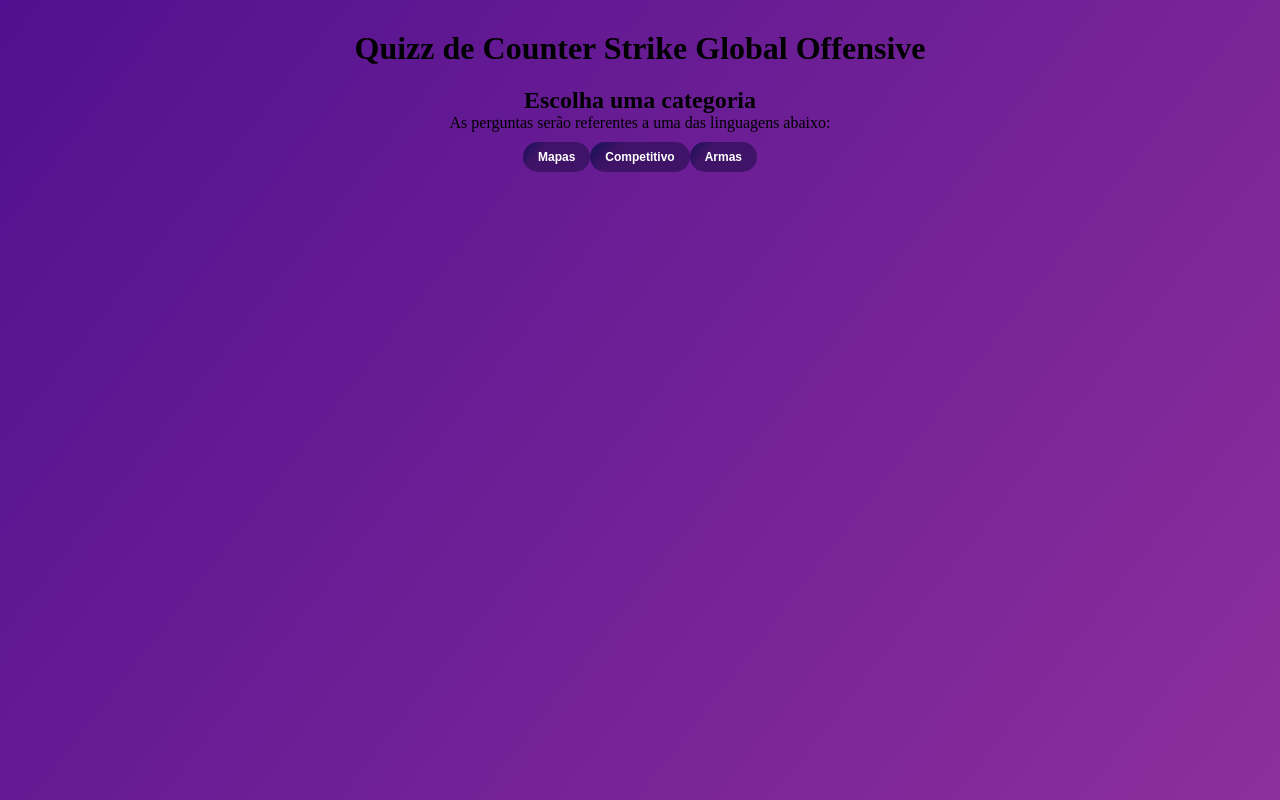
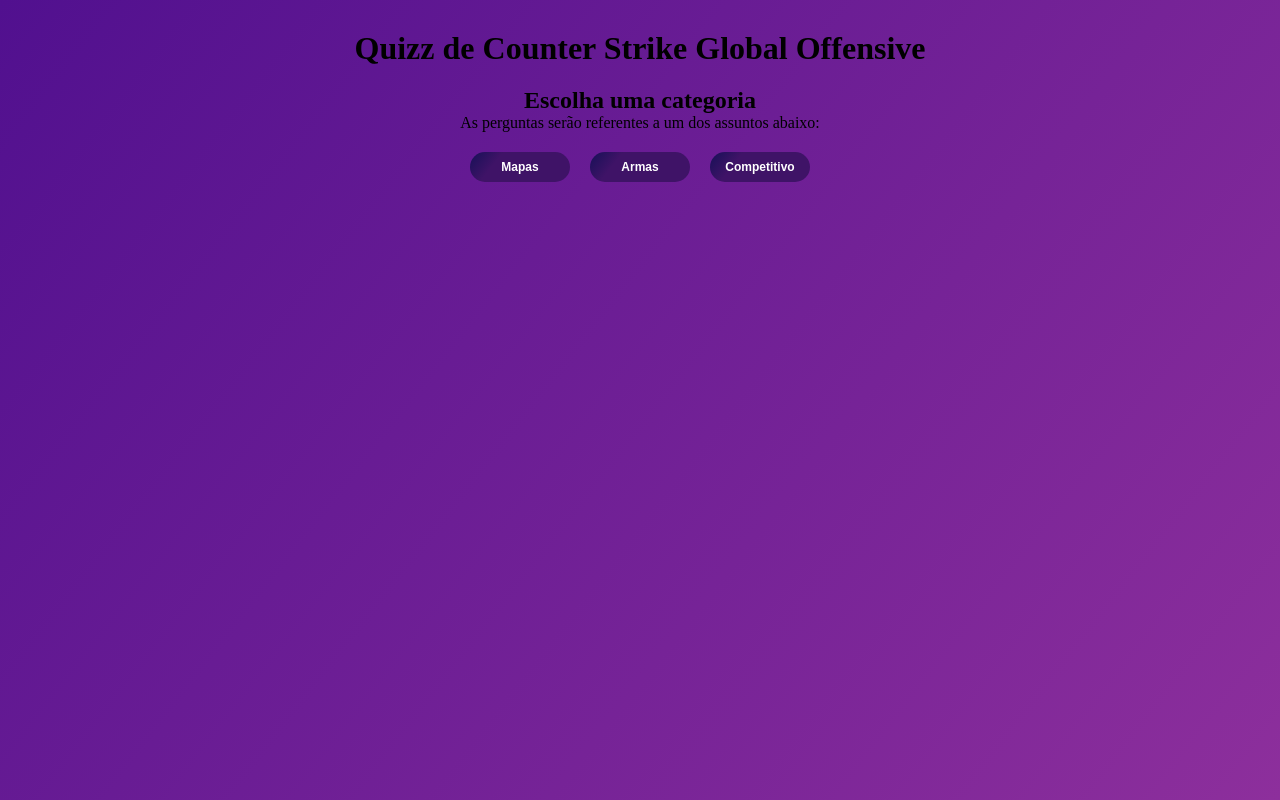
Before and after one commit to LukasLimalkl/quiz-react, a React (Vite) app: page / in a window 1280 px wide. Both pictures are taken after a click on the button "Iniciar". Built offline with nearby package versions, Linux system fonts and the light colour scheme.

Commit message:
making some styles changes

```diff
--- a/src/components/gameOver/index.jsx
+++ b/src/components/gameOver/index.jsx
@@ -8,14 +8,13 @@
 
     return (
         <Styled.Container>
-            <h2>Fim de Jogo!</h2>
-            <p>Pontuação: {quizState.score} </p>
+            <h2>Fim de jogo!</h2>
+            <p>Pontuação: {quizState.score}</p>
             <p>
-                Você acertou {quizState.score} de
-                {' ' + quizState.questions.length}
-                perguntas
+                Você acertou {quizState.score} de {quizState.questions.length}{' '}
+                perguntas.
             </p>
-            <img src={Fallen} alt="fim do quiz" />
+            <img src={Fallen} alt="fim do quiz" />{' '}
             <button onClick={() => dispatch({ type: 'NEW_GAME' })}>
                 Reiniciar
             </button>
--- a/src/components/option/index.jsx
+++ b/src/components/option/index.jsx
@@ -16,7 +16,7 @@
         ${quizState.answerSelected && option === answer ? 'correct' : ''} ${
                 quizState.answerSelected && option !== answer ? 'wrong' : ''
             }
-            ${hide ? 'hide' : ''}
+        ${hide ? 'hide' : ''}
         `}
         >
             <p>{option}</p>
--- a/src/components/pickCategory/index.jsx
+++ b/src/components/pickCategory/index.jsx
@@ -14,9 +14,10 @@
     return (
         <Styled.Container>
             <h2>Escolha uma categoria</h2>
-            <p>As perguntas serão referentes a uma das linguagens abaixo:</p>
+            <p>As perguntas serão referentes a um dos assuntos abaixo:</p>
             {quizState.questions.map((question) => (
                 <button
+                    className="botao"
                     onClick={() =>
                         chooseCategoryAndReorderQuestions(question.category)
                     }
--- a/src/components/pickCategory/styles.js
+++ b/src/components/pickCategory/styles.js
@@ -13,7 +13,9 @@
         color: #8435de;
     }
 
-    &button {
+    .botao {
         margin: 1rem;
+        gap: 1rem;
+        width: 100px;
     }
 `;
--- a/src/templates/App.jsx
+++ b/src/templates/App.jsx
@@ -10,7 +10,7 @@
     const [quizState, dispatch] = useContext(QuizContext);
 
     useEffect(() => {
-        dispatch({ type: 'REODER_QUESTIONS' });
+        dispatch({ type: 'REORDER_QUESTIONS' });
     }, [dispatch]);
 
     return (
```
